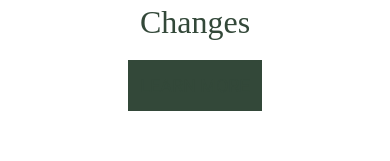
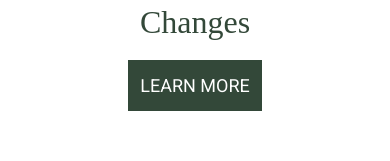
Before and after one commit to devwitharii/conscious-namaz, a Next.js app: page / in a window 390 px wide. Shown: the part 421-582 px from the top of the page. Built offline with nearby package versions, Linux system fonts and the light colour scheme; a web font is replaced by a local one.

Commit message:
learn more button in banner text made white

```diff
--- a/src/components/Home/HomeBanner/index.jsx
+++ b/src/components/Home/HomeBanner/index.jsx
@@ -58,7 +58,7 @@ const HomeBanner = () => {
       <Container className="relative">
         <Animate className="py-7 lg:py-14 lg:px-14 rounded-[20px] text-center text-primary lg:text-white bg-gradient-to-r from-[#ffffff1a] to-transparent">
           <h1 className="h1 mb-5 lg:mb-10 leading-[1.1] capitalize">Discover the power of conscious praying and witness how your life changes</h1>
-          <Link href="/about-us" className="lg:min-w-[250px] p-3 text-[18px] leading-[27px] bg-primary inline-flex justify-center hover:bg-primaryhover">LEARN MORE</Link>
+          <Link href="/about-us" className="lg:min-w-[250px] p-3 text-[18px] leading-[27px] bg-primary inline-flex justify-center !text-white hover:bg-primaryhover">LEARN MORE</Link>
         </Animate>
       </Container>
 
```
